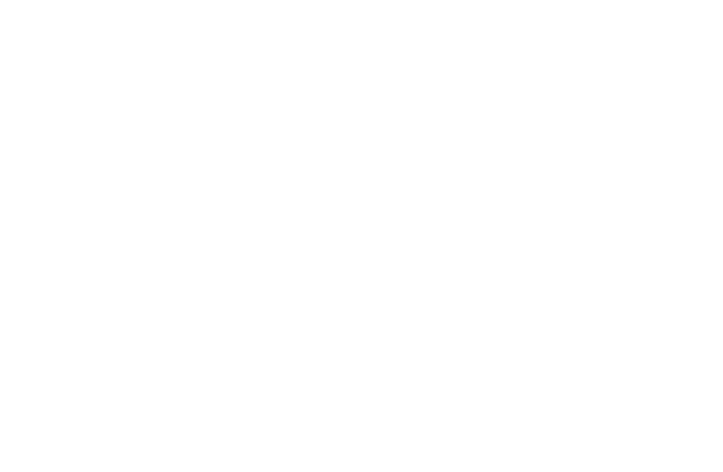
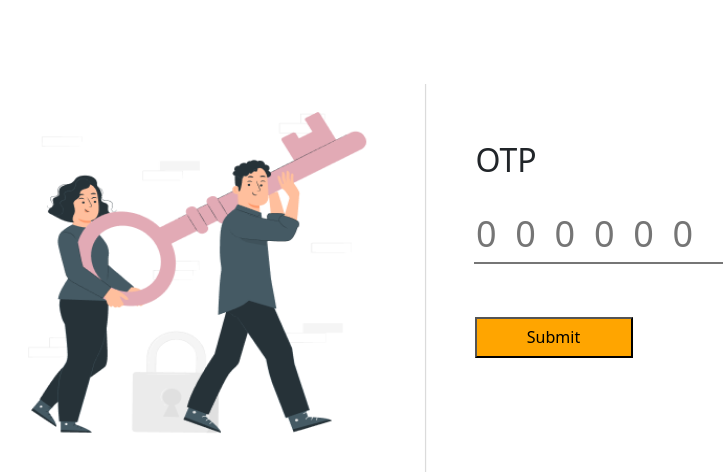
Before and after one commit to AmanG156/E-commerce, a React (Create React App) app: page /Pages/EmailVerify in a window 1280 px wide. Before the commit this address had no page. Shown: the top 472 px of the page, without its empty margins (177-900 px from the left). Built offline with nearby package versions, Linux system fonts and the light colour scheme.

Commit message:
EmailVerfiy

```diff
--- a/package.json
+++ b/package.json
@@ -17,6 +17,7 @@
     "country-state-city": "^3.1.2",
     "font-awesome": "^4.7.0",
     "formik": "^2.2.9",
+    "js-cookie": "^3.0.1",
     "react": "^18.2.0",
     "react-bootstrap": "^2.6.0",
     "react-bootstrap-icons": "^1.9.1",
--- a/src/App.js
+++ b/src/App.js
@@ -12,6 +12,7 @@
 import Login from "./Pages/Login";
 import Signup from "./Pages/Signup";
 import Otp from "./Pages/Otp";
+import EmailVerify from "./Pages/EmailVerify";
 import Forgot from "./Pages/ForgetPassword";
 import ResetPassword from "./Pages/ResetPassword";
 import ProductDetails from "./Pages/ProductDetails";
@@ -53,6 +54,7 @@
         <Route path="/Pages/OrdersHistory" element={<OrdersHistory />} />
         <Route path="/Pages/Cart" element={<Cart />} />
         <Route path="/Pages/Otp" element={<Otp />} />
+        <Route path="/Pages/EmailVerify" element={<EmailVerify/>}/>
         <Route path="/Pages/ProductDetails/:id/:category" element={<ProductDetails />} />
         {/* <Route path="/Pages/Vendor/SideBar/SideBar" element={<SideBar/>}/> */}
       </Routes>
--- /dev/null
+++ b/src/Pages/EmailVerify.css
@@ -0,0 +1,28 @@
+.otp_field{
+    margin-right: 275px;
+    margin-top: 141px;
+}
+.otp_heading{
+    margin-right: 208px;
+    margin-bottom: revert;
+}
+.otp_input{
+    border-top: none;
+    border-left:none;
+    border-right: none;
+    width: 272px;
+    font-size: 36px;
+}
+.otp_btn{
+    margin-top: 53px;
+    margin-right: 113px;
+    width: 158px;
+    height: 41px;
+    background-color: orange;
+}
+@media screen  and (max-width:767px){
+    .otp_field{
+        margin-right: 0px;
+        margin-top: 50px;
+    }
+}
--- /dev/null
+++ b/src/Pages/EmailVerify.js
@@ -0,0 +1,79 @@
+import React, { useState } from 'react'
+import "./EmailVerify.css";
+import forgotpwd from "../assests/forgotpwd.png";
+import axios from "axios";
+import {useNavigate ,useLocation} from "react-router-dom";
+export default function EmailVerify({route}) {
+ const  [otp,setOtp] = useState({
+  otp:""
+ })
+ let {state}= useLocation()
+const email= useState(state?.email)
+const handleInput = (event) => {
+  setOtp(event.target.value);
+};
+const navigate = useNavigate()
+
+const handleReset = () => {
+  setOtp({ otp: "" });
+};
+
+const handleSubmit = (event) => {
+  event.preventDefault()
+
+  if (otp !== "") {
+    if (otp) {
+       let payload = {
+        email:email,
+     otp:otp}
+       axios
+       .post("https://ecom-five-pi.vercel.app/api/verify-account", payload )
+       .then( (response)=>{
+        console.log(response)
+        if(response.data.status === 200){
+          navigate("/Pages/Login",{state:{"email":email}})
+
+        }
+      else {
+        alert("Invalid OTP")
+      }
+       })
+       .catch((error)=> {console.log(error)
+      alert("Otp verification failed")})
+
+       handleReset();
+    }
+  } else {
+    alert("Invalid Otp");
+
+  }
+};
+  return (
+    <div>
+        <section>
+            <div className='container'>
+            <div className='row'>
+             <div className='col otp_img'>
+             <img
+                            src={forgotpwd}
+                            alt={"NoImage"}
+                            width="400"
+                            height="400"
+                            style={{ marginLeft: "98px", marginTop: "84px" }}
+                          />
+             </div>
+             <div className='col '>
+                <div className='otp_field'>
+                <h2 className='otp_heading'>OTP</h2>
+                <input className='otp_input'onChange={(event)=>handleInput(event)} placeholder='0  0  0  0  0  0'/>
+                <br/>
+                <button className='otp_btn' onClick={(event)=>handleSubmit(event)}>Submit</button>
+                </div>
+             </div>
+            </div>
+            </div>
+        </section>
+
+    </div>
+  )
+}
--- a/src/Pages/Login.js
+++ b/src/Pages/Login.js
@@ -1,10 +1,10 @@
-import React, { useState } from "react";
+import React, { useEffect, useState } from "react";
 import "./Login.css";
 import Logins from "../assests/Login.png";
 import axios from "axios";
 import { Link, useNavigate } from "react-router-dom";
 import { FaEnvelopeOpen, FaLock } from "react-icons/fa";
-
+import Cookies from "js-cookie";
 export default function Login() {
   const [showerror, setShowerror] = useState(false);
   const [pwdmsg, setPwdmsg] = useState("");
@@ -12,7 +12,10 @@
   const [data1, setData1] = useState({
     email: "",
     password: "",
+
   });
+  const [checked,setChecked]= useState(false)
+  const [login , setLogin]=useState(false)
   const handleInput = (event) => {
     if (event.target.name === "password") {
       if (event.target.name === "password" && event.target.value === "") {
@@ -37,6 +40,7 @@
 
   const handleSubmit = (e) => {
     e.preventDefault();
+    console.log(e)
     console.log(data1);
     if (data1.email !== "" && data1.password !== "") {
       if (data1) {
@@ -44,12 +48,19 @@
           email: data1.email,
           password: data1.password,
         };
+        if(checked){
+          Cookies.set("credentials",JSON.stringify(payload))
+        }
+
+        // let cred = Cookies.get("credentials")
+        // console.log(JSON.parse(cred))
         axios
           .post("https://ecom-five-pi.vercel.app/api/login", payload)
           .then((val) => {
-            if (val.data.token) {
-              localStorage.setItem("token", val.data.token);
-              localStorage.setItem("refresh", val.data.refresh);
+            if (val.data.status===200) {
+              Cookies.set("login", true);
+              var log= Cookies.get("login");
+              setLogin(log)
               alert("Form is Submitted");
               navigate("/");
             } else {
@@ -63,9 +74,25 @@
       }
     }
   };
+useEffect(() => {
+
+ let creds= Cookies.get("credentials")
+ console.log(creds);
+ if(typeof creds!=="undefined"){
+  creds = JSON.parse(creds)
+  setData1({
+   email:creds.email,
+   password:creds.password
+  })
+ }
+
+},[])
 
   return (
+
     <div>
+      {/* {console.log(data1.email,data1.password)} */}
+
       <section>
         <div className="container h-100 ">
           <div className="row d-flex justify-content-center align-items-center h-100 ">
@@ -98,6 +125,7 @@
                                   name="email"
                                   className="form-control inputLogin_field"
                                   placeholder="Email"
+                                  value={data1.email}
                                   onChange={(event) => {
                                     handleInput(event);
                                   }}
@@ -118,6 +146,7 @@
                                   id="form3Example4cd"
                                   className="form-control inputLogin_field"
                                   name="password"
+                                  value={data1.password}
                                   placeholder="Password"
                                   onChange={(event) => {
                                     handleInput(event);
@@ -137,7 +166,13 @@
                               <input
                                 className="form-check-input box boxes "
                                 type="checkbox"
-                                value=""
+
+                            checked={checked}
+                                name= "check"
+                                onChange={() => {
+                                  setChecked(!checked);
+                                }}
+
                                 id="form2Example3"
                                 style={{
                                   marginLeft: "-11px",
@@ -148,6 +183,7 @@
                                 className="form-check-label remember"
                                 style={{ marginTop: "30px" }}
                                 for="form2Example3"
+
                               >
                                 Remember me
                               </label>
--- a/src/Pages/Signup.js
+++ b/src/Pages/Signup.js
@@ -43,14 +43,14 @@
         let payload = {
           name: data1.fullName,
           email: data1.email,
-          mobile: data1.contact,
+          mobile: Number(data1.contact),
           password: data1.password,
         };
         axios
           .post("https://ecom-five-pi.vercel.app/api/register", payload)
           .then((val) => console.log(val),
           navigate("/Pages/Login"))
-          .catch();
+          .catch(err => console.log(err));
 
         handleReset();
       } else {
```
Also changed, not shown: src/Pages/ConfirmAddress.js (+57 -46 lines), 1 other file (tests, documents, lock files or other folders).
